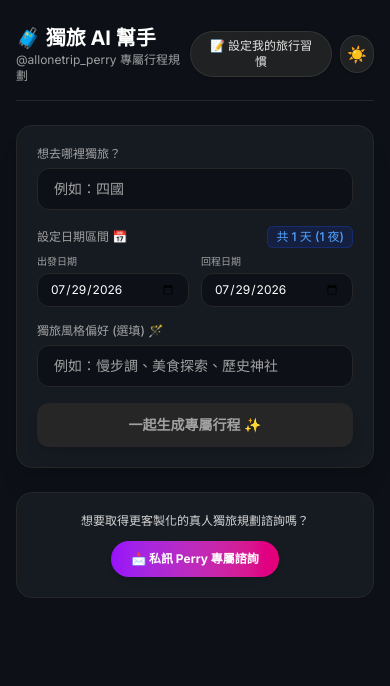
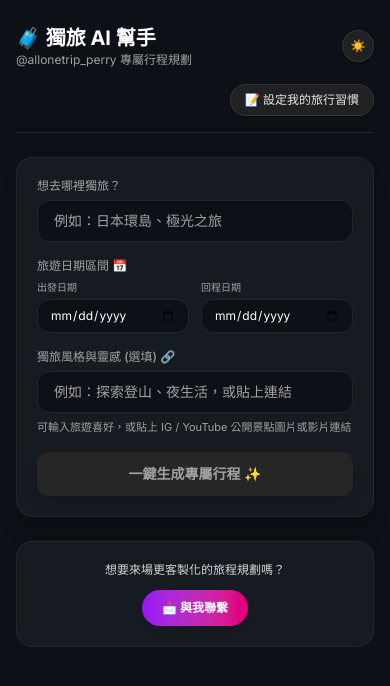
Before and after one commit to PerryChen-creator/allonetrip-ai, a Next.js app: page / in a window 390 px wide. Shown: the top 686 px of the page. Built offline with nearby package versions, Linux system fonts and the light colour scheme.

Commit message:
fix: restore original text copy

```diff
--- a/app/page.tsx
+++ b/app/page.tsx
@@ -3,18 +3,27 @@
 import { useState, useEffect } from 'react';
 
 export default function Home() {
-  // 取得今天日期的 YYYY-MM-DD 格式
   const todayStr = new Date().toISOString().split('T')[0];
 
-  // 1. 表單與對話狀態
+  // 1. 表單與對話狀態（日期預設都不帶入值）
   const [destination, setDestination] = useState('');
-  const [days, setDays] = useState('1');
-  const [startDate, setStartDate] = useState(todayStr);
-  const [endDate, setEndDate] = useState(todayStr);
+  const [days, setDays] = useState('0');
+  const [startDate, setStartDate] = useState('');
+  const [endDate, setEndDate] = useState('');
   const [style, setStyle] = useState('');
   const [loading, setLoading] = useState(false);
   const [chatHistory, setChatHistory] = useState<any[]>([]);
   const [inputMsg, setInputMsg] = useState('');
+
+  // 偵測裝置螢幕寬度，隨裝置動態切換 placeholder 文案長短
+  const [isMobile, setIsMobile] = useState(false);
+
+  useEffect(() => {
+    const handleResize = () => setIsMobile(window.innerWidth < 640);
+    handleResize();
+    window.addEventListener('resize', handleResize);
+    return () => window.removeEventListener('resize', handleResize);
+  }, []);
 
   // 2. 個人化旅行習慣 Modal 狀態
   const [isPrefOpen, setIsPrefOpen] = useState(false);
@@ -57,7 +66,7 @@ export default function Home() {
     localStorage.setItem('theme_mode', newMode ? 'dark' : 'light');
   };
 
-  // 自動計算天數
+  // 自動計算天數（兩者皆選擇時才計算）
   useEffect(() => {
     if (startDate && endDate) {
       const start = new Date(startDate);
@@ -66,7 +75,11 @@ export default function Home() {
       if (diffTime >= 0) {
         const diffDays = Math.ceil(diffTime / (1000 * 60 * 60 * 24)) + 1;
         setDays(diffDays.toString());
+      } else {
+        setDays('0');
       }
+    } else {
+      setDays('0');
     }
   }, [startDate, endDate]);
 
@@ -82,9 +95,10 @@ export default function Home() {
 
     setLoading(true);
 
+    const dateInfo = (startDate && endDate) ? `，日期：${startDate} 至 ${endDate} (共 ${days} 天)` : '';
     const promptText = customText
       ? customText
-      : `我想去【${destination}】獨旅，日期：${startDate} 至 ${endDate} (共 ${days} 天)${style ? `，風格：${style}` : ''}。請為我規劃行程！`;
+      : `我想去【${destination}】獨旅${dateInfo}${style ? `，風格：${style}` : ''}。請為我規劃行程！`;
 
     const newHistory = [...chatHistory, { role: 'user', content: promptText }];
     setChatHistory(newHistory);
@@ -161,7 +175,9 @@ export default function Home() {
 
   return (
     <main className={`min-h-screen transition-colors duration-300 p-4 md:p-8 flex flex-col items-center ${isDarkMode ? 'bg-[#0D1117] text-white' : 'bg-gray-50 text-gray-900'}`}>
-      <header className={`w-full max-w-xl flex justify-between items-center mb-6 pt-2 border-b pb-4 transition-colors duration-300 ${isDarkMode ? 'border-neutral-800' : 'border-gray-200'}`}>
+      {/* 🟢 Header Navigation：手機版兩層結構，擺脫擁擠問題 */}
+      <header className={`w-full max-w-xl flex flex-col sm:flex-row sm:justify-between sm:items-center gap-3 mb-6 pt-2 border-b pb-4 transition-colors duration-300 ${isDarkMode ? 'border-neutral-800' : 'border-gray-200'}`}>
+        <div className="flex justify-between items-center w-full sm:w-auto">
           <div className="flex flex-col items-start">
             <h1 className={`text-xl font-bold flex items-center gap-2 ${isDarkMode ? 'text-white' : 'text-gray-900'}`}>
               🧳 獨旅 AI 幫手
@@ -178,12 +194,26 @@ export default function Home() {
             </p>
           </div>
 
-        <div className="flex items-center gap-2">
+          {/* 手機版右上角主題切換鈕 */}
+          <button
+            type="button"
+            onClick={toggleTheme}
+            className={`sm:hidden w-8 h-8 rounded-full border transition flex items-center justify-center shadow-sm active:scale-95 shrink-0 ${
+              isDarkMode ? 'bg-neutral-800/80 hover:bg-neutral-700/80 text-neutral-200 border-neutral-700/60' : 'bg-white hover:bg-gray-100 text-gray-700 border-gray-300'
+            }`}
+            title={isDarkMode ? '切換至亮色模式' : '切換至暗色模式'}
+          >
+            <span className="text-xs leading-none">{isDarkMode ? '☀️' : '🌙'}</span>
+          </button>
+        </div>
+
+        {/* 動作按鈕區塊 */}
+        <div className="flex items-center justify-end gap-2 w-full sm:w-auto pt-1 sm:pt-0">
           {chatHistory.length > 0 && (
             <button
               type="button"
               onClick={handleOpenShareModal}
-              className={`px-3 py-1.5 text-xs font-medium rounded-full transition flex items-center gap-1 shadow-sm active:scale-95 border ${
+              className={`h-8 px-3 text-xs font-medium rounded-full transition flex items-center justify-center gap-1 shadow-sm active:scale-95 border ${
                 isDarkMode ? 'bg-blue-600/20 hover:bg-blue-600/40 text-blue-400 border-blue-500/30' : 'bg-blue-50 hover:bg-blue-100 text-blue-700 border-blue-200'
               }`}
             >
@@ -191,26 +221,26 @@ export default function Home() {
             </button>
           )}
 
-          {/* 🟢 按鈕文字改為「設定我的旅行習慣」 */}
           <button
             type="button"
             onClick={() => setIsPrefOpen(true)}
-            className={`px-3.5 py-1.5 text-xs font-medium rounded-full border transition flex items-center gap-1.5 shadow-sm active:scale-95 ${
+            className={`h-8 px-3.5 text-xs font-medium rounded-full border transition flex items-center justify-center gap-1.5 shadow-sm active:scale-95 ${
               isDarkMode ? 'bg-neutral-800/80 hover:bg-neutral-700/80 text-neutral-200 border-neutral-700/60' : 'bg-white hover:bg-gray-100 text-gray-700 border-gray-300'
             }`}
           >
             📝 設定我的旅行習慣
           </button>
 
+          {/* 電腦版主題切換鈕 */}
           <button
             type="button"
             onClick={toggleTheme}
-            className={`p-1.5 rounded-full border transition flex items-center justify-center shadow-sm active:scale-95 ${
+            className={`hidden sm:flex w-8 h-8 rounded-full border transition items-center justify-center shadow-sm active:scale-95 shrink-0 ${
               isDarkMode ? 'bg-neutral-800/80 hover:bg-neutral-700/80 text-neutral-200 border-neutral-700/60' : 'bg-white hover:bg-gray-100 text-gray-700 border-gray-300'
             }`}
             title={isDarkMode ? '切換至亮色模式' : '切換至暗色模式'}
           >
-            {isDarkMode ? '☀️' : '🌙'}
+            <span className="text-xs leading-none">{isDarkMode ? '☀️' : '🌙'}</span>
           </button>
         </div>
       </header>
@@ -222,7 +252,7 @@ export default function Home() {
             <label className={`block text-xs font-medium mb-1.5 ${isDarkMode ? 'text-neutral-400' : 'text-gray-600'}`}>想去哪裡獨旅？</label>
             <input
               type="text"
-              placeholder="例如：四國"
+              placeholder={isMobile ? "例如：日本環島、極光之旅" : "例如：日本環島、北歐極光之旅、西班牙朝聖之路"}
               value={destination}
               onChange={(e) => setDestination(e.target.value)}
               className={`w-full rounded-xl px-4 py-2.5 text-sm transition focus:outline-none focus:border-blue-500 border ${
@@ -233,12 +263,14 @@ export default function Home() {
 
           <div className="space-y-1.5">
             <div className={`flex justify-between items-center text-xs font-medium ${isDarkMode ? 'text-neutral-400' : 'text-gray-600'}`}>
-              <span>設定日期區間 📅</span>
+              <span>旅遊日期區間 📅</span>
+              {startDate && endDate && parseInt(days) > 0 && (
                 <span className={`px-2 py-0.5 rounded-md border font-mono ${
                   isDarkMode ? 'text-blue-400 bg-blue-950/60 border-blue-800/40' : 'text-blue-700 bg-blue-50 border-blue-200'
                 }`}>
-                共 {days} 天 ({days} 夜)
+                  共 {days} 天 ({parseInt(days) > 1 ? parseInt(days) - 1 : 0} 夜)
                 </span>
+              )}
             </div>
             <div className="grid grid-cols-2 gap-3">
               <div>
@@ -250,7 +282,7 @@ export default function Home() {
                   onChange={(e) => {
                     const newStart = e.target.value;
                     setStartDate(newStart);
-                    if (newStart > endDate) setEndDate(newStart);
+                    if (endDate && newStart > endDate) setEndDate(newStart);
                   }}
                   className={`w-full rounded-xl px-3 py-2 text-xs focus:outline-none focus:border-blue-500 border ${
                     isDarkMode ? 'bg-[#0D1117] border-neutral-800 text-white' : 'bg-gray-50 border-gray-300 text-gray-900'
@@ -273,16 +305,19 @@ export default function Home() {
           </div>
 
           <div>
-            <label className={`block text-xs font-medium mb-1.5 ${isDarkMode ? 'text-neutral-400' : 'text-gray-600'}`}>獨旅風格偏好 (選填) 🪄</label>
+            <label className={`block text-xs font-medium mb-1.5 ${isDarkMode ? 'text-neutral-400' : 'text-gray-600'}`}>獨旅風格與靈感 (選填) 🔗</label>
             <input
               type="text"
-              placeholder="例如：慢步調、美食探索、歷史神社"
+              placeholder="例如：探索登山、夜生活，或貼上連結"
               value={style}
               onChange={(e) => setStyle(e.target.value)}
               className={`w-full rounded-xl px-4 py-2.5 text-sm transition focus:outline-none focus:border-blue-500 border ${
                 isDarkMode ? 'bg-[#0D1117] border-neutral-800 text-white placeholder-neutral-400' : 'bg-gray-50 border-gray-300 text-gray-900 placeholder-gray-400'
               }`}
             />
+            <p className={`text-[11px] mt-1.5 ${isDarkMode ? 'text-neutral-400' : 'text-gray-500'}`}>
+              可輸入旅遊喜好，或貼上 IG / YouTube 公開景點圖片或影片連結
+            </p>
           </div>
 
           <button
@@ -295,16 +330,16 @@ export default function Home() {
                 : 'bg-gray-900 text-white hover:bg-gray-800 disabled:bg-gray-200 disabled:text-gray-400'
             }`}
           >
-            {loading ? 'Perry 正在為你規劃專屬行程...' : '一起生成專屬行程 ✨'}
+            {loading ? 'Perry 正在為你規劃專屬行程...' : '一鍵生成專屬行程 ✨'}
           </button>
         </div>
 
-        {/* 商業轉化 CTA */}
+        {/* 🟢 商業轉化 CTA：精準匹配截圖文案 */}
         <div className={`p-5 rounded-2xl border text-center space-y-3 transition-colors duration-300 ${
           isDarkMode ? 'bg-[#161B22] border-neutral-800' : 'bg-white border-gray-200 shadow-sm'
         }`}>
           <p className={`text-xs font-medium ${isDarkMode ? 'text-neutral-300' : 'text-gray-700'}`}>
-            想要取得更客製化的真人獨旅規劃諮詢嗎？
+            想要來場更客製化的旅程規劃嗎？
           </p>
           <a
             href="https://www.instagram.com/allonetrip_perry/"
@@ -312,7 +347,7 @@ export default function Home() {
             rel="noopener noreferrer"
             className="inline-flex items-center gap-2 px-5 py-2.5 bg-gradient-to-r from-purple-600 to-pink-600 hover:from-purple-500 hover:to-pink-500 text-white text-xs font-bold rounded-full shadow-md hover:shadow-lg transition active:scale-95"
           >
-            📩 私訊 Perry 專屬諮詢
+            📩 與我聯繫
           </a>
         </div>
 
```
Lines whose indentation alone changed are shown as unchanged.
